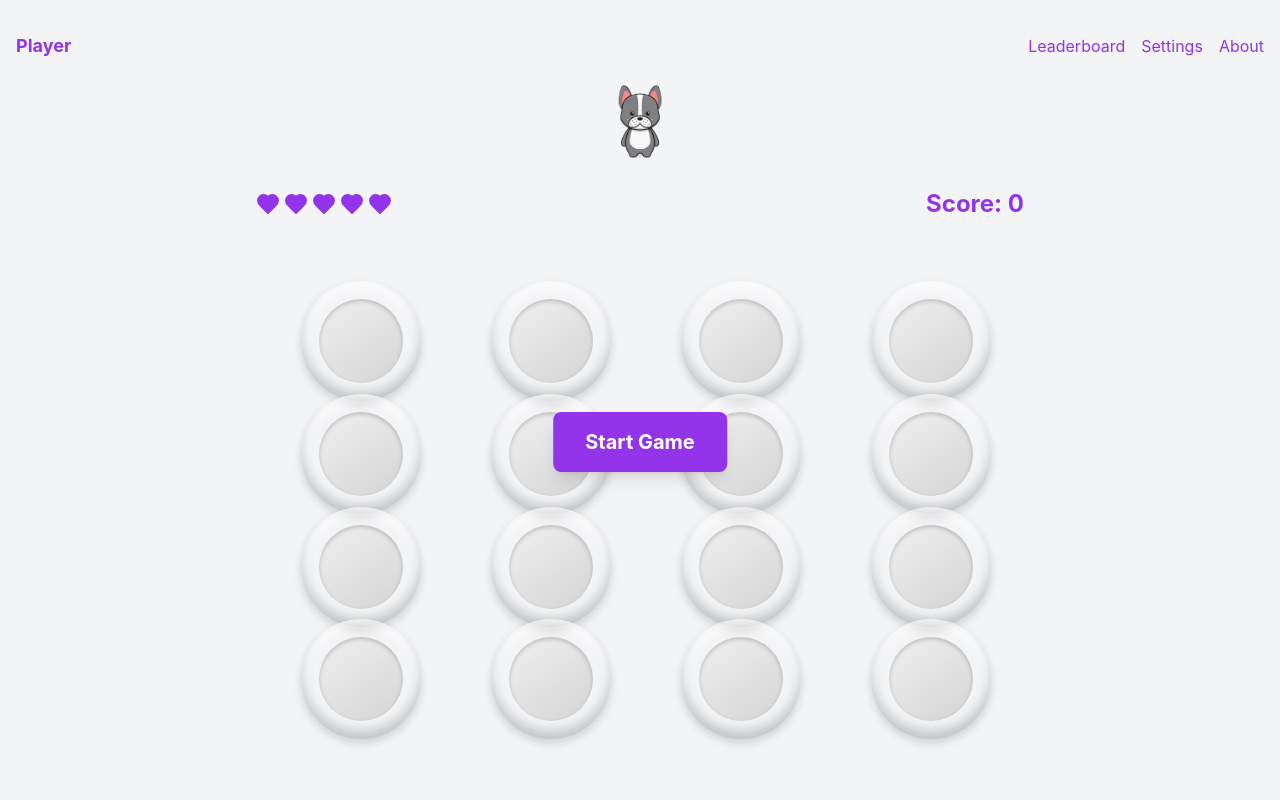
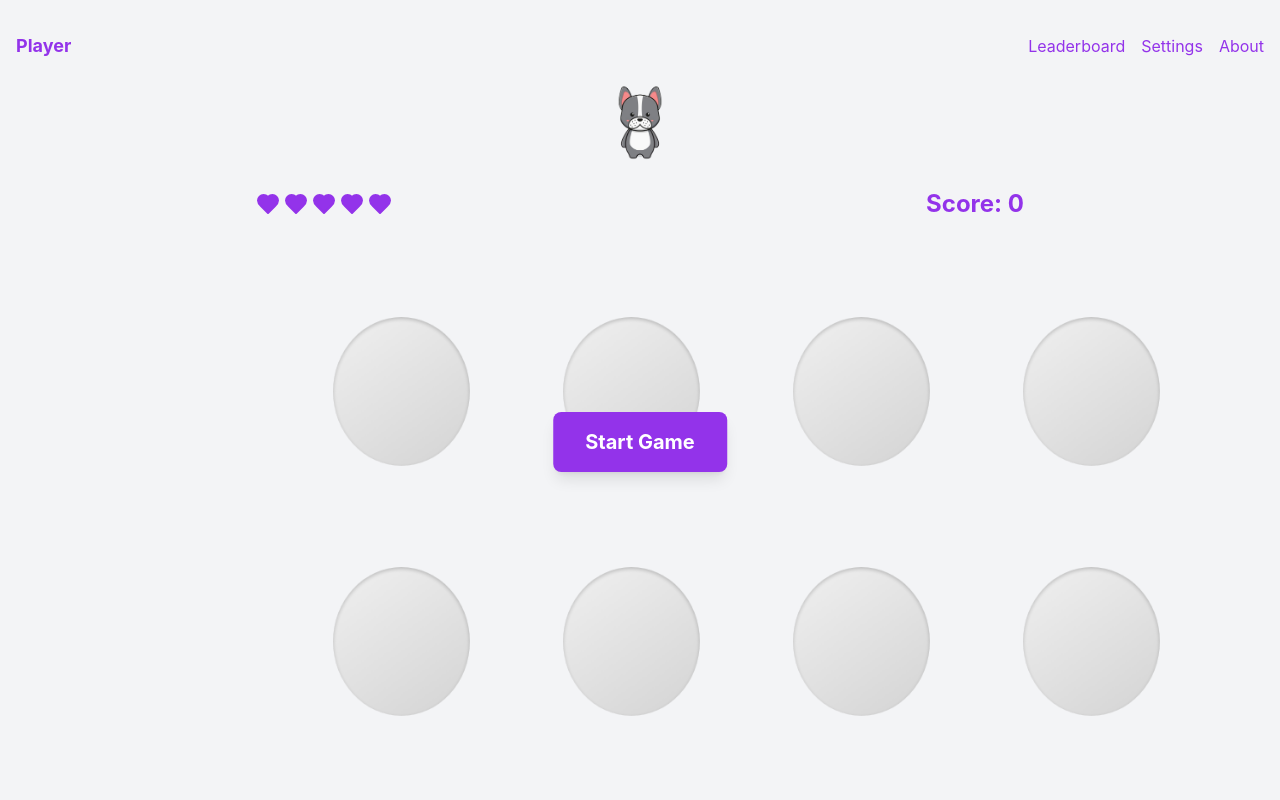
Before and after one commit to dbischoff777/reflexa, a React (Create React App) app: page / in a window 1280 px wide. Shown: the top 800 px of the page. Built offline with nearby package versions, Linux system fonts and the light colour scheme.

Commit message:
adjustments

```diff
--- a/src/PopItGame.css
+++ b/src/PopItGame.css
@@ -115,16 +115,17 @@
     border: none;
     cursor: pointer;
     position: relative;
-    transition: all 0.2s ease;
     background: transparent;
     box-shadow:
       inset 0 -8px 12px rgba(0,0,0,0.2),
       inset 0 8px 12px rgba(255,255,255,0.7),
       0 4px 8px rgba(0,0,0,0.15);
-    overflow: hidden;
+    overflow: visible;
     min-width: 80px;
     min-height: 80px;
     margin: 10px;
+    transition: all 0.3s ease-in-out;
+    will-change: transform, box-shadow;
   }
 
   .bowl-button::before {
@@ -147,7 +148,7 @@
     width: 50%;
     height: 50%;
     border-radius: 50%;
-    background: #8B4513; /* Changed to brown */
+    background: #9333ea;
     box-shadow: inset 0 2px 4px rgba(0,0,0,0.3);
   }
 
@@ -159,16 +160,17 @@
       0 6px 12px rgba(0,0,0,0.2);
   }
 
+  /* Optional: Add hover effect */
+  .bowl-button.target:hover {
+    box-shadow: 0 0 25px #9333ea, 0 0 50px #9333ea, 0 0 75px #9333ea;
+  }
+
   .bowl-button:active {
     transform: translateY(1px);
     box-shadow:
       inset 0 -4px 8px rgba(0,0,0,0.2),
       inset 0 4px 8px rgba(255,255,255,0.7),
       0 2px 4px rgba(0,0,0,0.1);
-  }
-
-  .bowl-button.target {
-    filter: drop-shadow(0 4px 8px rgba(0,0,0,0.2));
   }
 
   .bowl-button.target::before {
@@ -189,25 +191,7 @@
   .bowl-button.target {
     position: relative;
     background: linear-gradient(145deg, #9333ea, #7e22ce);
-  }
-
-  .heart-container {
-    position: absolute;
-    top: 50%;
-    left: 50%;
-    transform: translate(-50%, -50%) scale(1);
-    width: 100%;
-    height: 100%;
-    display: flex;
-    align-items: center;
-    justify-content: center;
     z-index: 1;
-  }
-
-  .heart-container svg {
-    width: 100%;
-    height: 100%;
-    fill: #FF0000;
   }
 
   /* Update grid container for larger spacing */
@@ -258,14 +242,6 @@
       margin: 5px;
     }
   }
-
-  /* Add smooth transitions */
-  .bowl-button {
-    /* Add to existing bowl-button class */
-    transition: all 0.3s ease;
-    will-change: transform, box-shadow;
-  }
-
     /* Optional: Add larger glow effect for bigger buttons */
     .bowl-button.target::after {
         box-shadow:
@@ -279,30 +255,6 @@
     justify-content: center;
     margin-bottom: 2rem;
     width: 100%;
-  }
-
-  .start-button {
-    padding: 1rem 2rem;
-    font-size: 1.25rem;
-    font-weight: bold;
-    color: white;
-    background: linear-gradient(145deg, #4f46e5, #4338ca);
-    border: none;
-    border-radius: 0.75rem;
-    cursor: pointer;
-    transition: all 0.2s ease;
-    box-shadow: 0 4px 6px rgba(0, 0, 0, 0.1);
-  }
-
-  .start-button:hover {
-    transform: translateY(-2px);
-    box-shadow: 0 6px 8px rgba(0, 0, 0, 0.15);
-    background: linear-gradient(145deg, #5753e6, #4c42cb);
-  }
-
-  .start-button:active {
-    transform: translateY(1px);
-    box-shadow: 0 2px 4px rgba(0, 0, 0, 0.1);
   }
 
   /* Update game container to use flex column */
@@ -324,11 +276,8 @@
     font-weight: bold;
   }
 
-  .countdown {
-    font-size: 4rem;
-    font-weight: bold;
-    color: #4f46e5;
-    animation: pulse 1s infinite;
+  .glow-effect {
+    animation: pulse 2s infinite;
   }
 
   @keyframes pulse {
--- a/src/PopItGame.jsx
+++ b/src/PopItGame.jsx
@@ -423,43 +423,36 @@ const PopItGame = () => {
       gameSpeed
     ]);
 
-    // Update the renderButton function
+    //Update the renderButton function
     const renderButton = (index) => {
       const isTarget = targetButton === index;
-      const buttonSize = Math.min(100 / settings.gridSize, 8);
 
       return (
         <div
           key={index}
-          className="relative"
-          style={{
-            width: `${buttonSize}vw`,
-            height: `${buttonSize}vw`,
-            padding: `${buttonSize * 0.1}vw`,
-            margin: `${buttonSize * 0.05}vw`,
-          }}
+          className="relative w-full h-full"
         >
-          <div className="relative w-full h-full">
-            <button
-              className={`bowl-button w-full h-full ${isTarget ? 'target' : ''}`}
-              onClick={() => handleButtonClick(index)}
-              disabled={!gameStarted || gameOver}
-              style={{
-                backgroundColor: 'purple',
-                background: isTarget ? 'radial-gradient(circle, #0000FF 20%, #9333ea 60%)' : 'transparent'
-              }}
-            >
-              {isTarget && (
-                <svg
-                  viewBox="0 0 24 24"
-                  className="absolute inset-0 w-full h-full pointer-events-none"
-                  fill="#0000FF"
-                >
-                  <path d="M12 21.35l-1.45-1.32C5.4 15.36 2 12.28 2 8.5 2 5.42 4.42 3 7.5 3c1.74 0 3.41.81 4.5 2.09C13.09 3.81 14.76 3 16.5 3 19.58 3 22 5.42 22 8.5c0 3.78-3.4 6.86-8.55 11.54L12 21.35z"/>
-                </svg>
-              )}
-            </button>
-          </div>
+          <button
+            className={`
+              bowl-button
+              w-full
+              h-full
+              rounded-full
+              transition-all
+              duration-200
+              ${isTarget ? 'target glow-effect' : ''}
+            `}
+            onClick={() => handleButtonClick(index)}
+            disabled={!gameStarted || gameOver}
+            style={{
+              backgroundColor: isTarget ? '#9333ea' : 'transparent',
+              aspectRatio: '1 / 1',
+              transform: 'scale(0.85)',
+              transformOrigin: 'center',
+              boxShadow: isTarget ? '0 0 15px #9333ea, 0 0 30px #9333ea, 0 0 45px #9333ea' : 'none',
+              transition: 'all 0.3s ease-in-out'
+            }}
+          />
         </div>
       );
     };
@@ -717,7 +710,7 @@ const PopItGame = () => {
 
           {/* Username Input Modal */}
           {showUsernameInput && (
-            <div className="fixed inset-0 flex items-center justify-center bg-black bg-opacity-50">
+            <div className="fixed inset-0 flex items-center justify-center bg-black bg-opacity-50 z-12">
               <div className={`p-8 rounded-lg ${
                 settings.theme === 'dark' ? 'bg-gray-800' : 'bg-white'
               } shadow-xl max-w-md w-full mx-4`}>
```
Also changed, not shown: package.json (+4 -6 lines).
